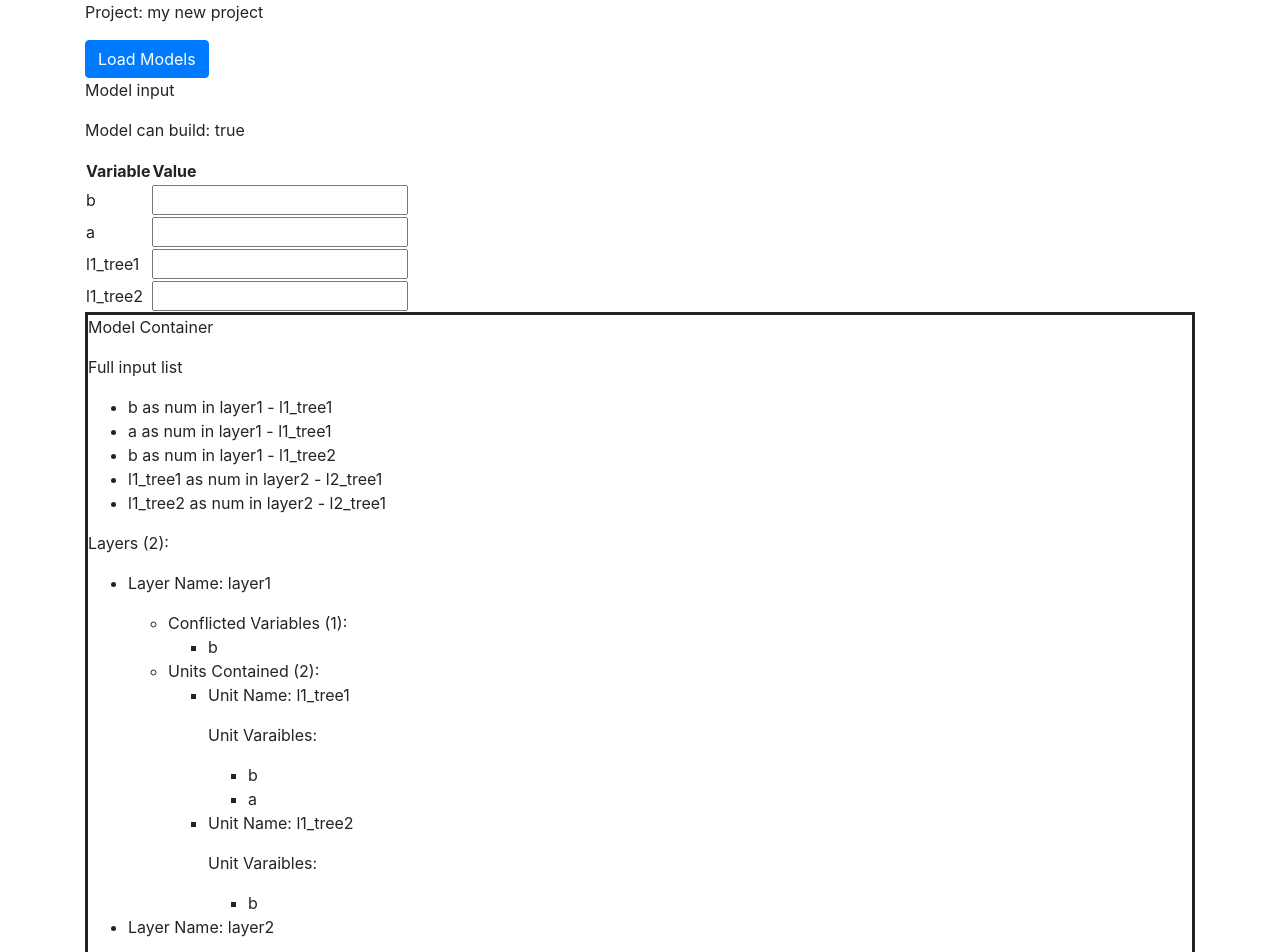
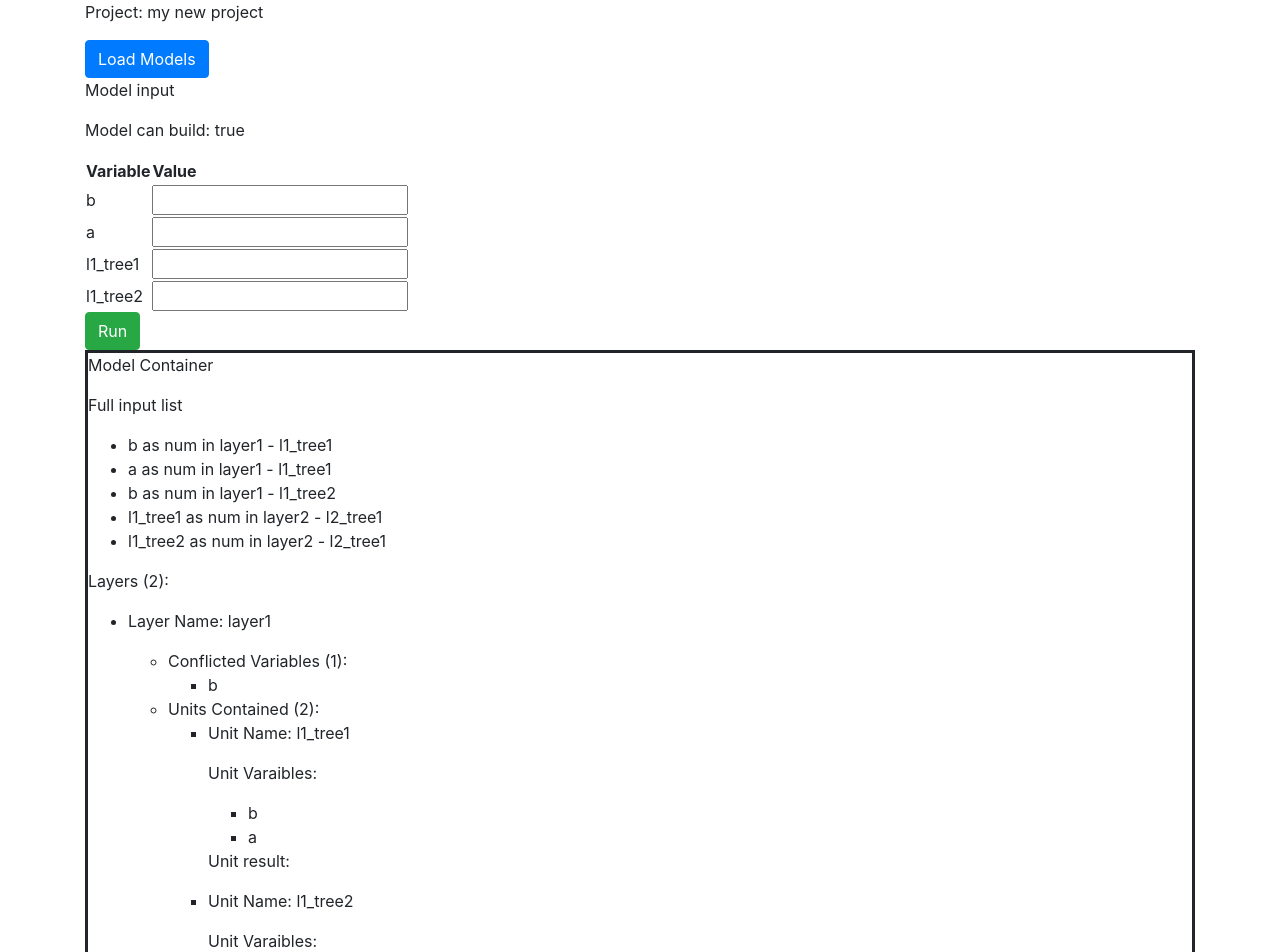
Before and after one commit to dbeanm/TreeEngine, a React (Create React App) app: page / in a window 1280 px wide. Shown: the top 952 px of the page. Built offline with nearby package versions, Linux system fonts and the light colour scheme.

Commit message:
show unit level results. fix tracking inputs when layer added.

```diff
--- a/src/App.js
+++ b/src/App.js
@@ -36,6 +36,7 @@ export class UnitView extends React.Component {
         <ul>
           {listItems}
         </ul>
+    <p>Unit result: {this.props.result}</p>
       </div>
     );
   }
@@ -110,7 +111,7 @@ export class LayerView extends React.Component {
     const units = Object.keys(this.props.layer.units)
     const listItems = units.map((unit_name) =>
       // Correct! Key should be specified inside the array.
-      <li key={unit_name}><UnitView key={unit_name} unit={this.props.layer.units[unit_name]} /></li>
+      <li key={unit_name}><UnitView key={unit_name} unit={this.props.layer.units[unit_name]} result={this.props.layer.state[unit_name]}/></li>
     );
 
     const conflicts = Array.from(this.props.layer.conflicts)
@@ -220,7 +221,15 @@ export class ContainerInputManualView extends React.Component {
 
   handleChange(event) {
     const target = event.target;
-    const value = target.type === 'checkbox' ? target.checked : target.value;
+    let value
+    if(target.type === 'checkbox'){
+      value = target.checked
+    } else if(target.type === 'number') {
+      value = parseFloat(target.value)
+    } else {
+      value = target.value
+    }
+
     const name = target.name;
     this.props.onChange(name, value);
   }
@@ -281,6 +290,12 @@ export class Workspace extends React.Component {
       all_inputs[key] = Object.assign({ 'value':undefined}, this.props.container.inputs.usable[key])
     }
 
+    // const all_layers = Object.keys(this.props.container.layers)
+    // let all_results = {}
+    // for (const key of all_layers) {
+
+    // }
+
     this.state = {
       container: this.props.container,
       available_units: {},
@@ -302,7 +317,15 @@ export class Workspace extends React.Component {
     let c = this.container
     //c.layers[layer_name].add_unit(this.state.available_units[unit_name])
     c.add_unit_to_layer(layer_name, this.state.available_units[unit_name])
-    this.setState({container: c})
+
+    let all_inputs = this.state.user_input
+    for (const key of Object.keys(c.inputs.usable)) {
+      if(!this.state.user_input.hasOwnProperty(key)){
+        all_inputs[key] = Object.assign({ 'value':undefined}, c.inputs.usable[key])
+      }
+    }
+
+    this.setState({container: c, user_input: all_inputs})
   }
 
   handleFieldChange(fieldId, value) {
@@ -345,6 +368,18 @@ export class Workspace extends React.Component {
     this.setState({container: c})
   }
 
+  run_model(){
+    let input = {}
+    for (const key in this.state.user_input) {
+      if (this.state.user_input.hasOwnProperty(key)) {
+        const element = this.state.user_input[key];
+        input[key] = element.value
+      }
+    }
+    const result = this.container.run(input)
+    this.setState({result: result})
+  }
+
   render() {
     const model_can_build = Object.keys(this.state.container.inputs.conflict).length == 0;
 
@@ -364,10 +399,15 @@ export class Workspace extends React.Component {
           <div className="col">
           <p>Model input</p>
           <p>Model can build: {model_can_build.toString()}</p>
-        <ContainerInputManualView inputs={this.state.user_input} onChange={this.handleFieldChange}></ContainerInputManualView>
+        <ContainerInputManualView inputs={this.state.container.inputs.usable} onChange={this.handleFieldChange}></ContainerInputManualView>
           </div>
         </div>
 
+        <div className="row">
+          <div className="col">
+            <button type="button" className="btn btn-success" onClick={() => this.run_model()}>Run</button>
+          </div>
+        </div>
 
         <div className="row">
             {listItems}
```
